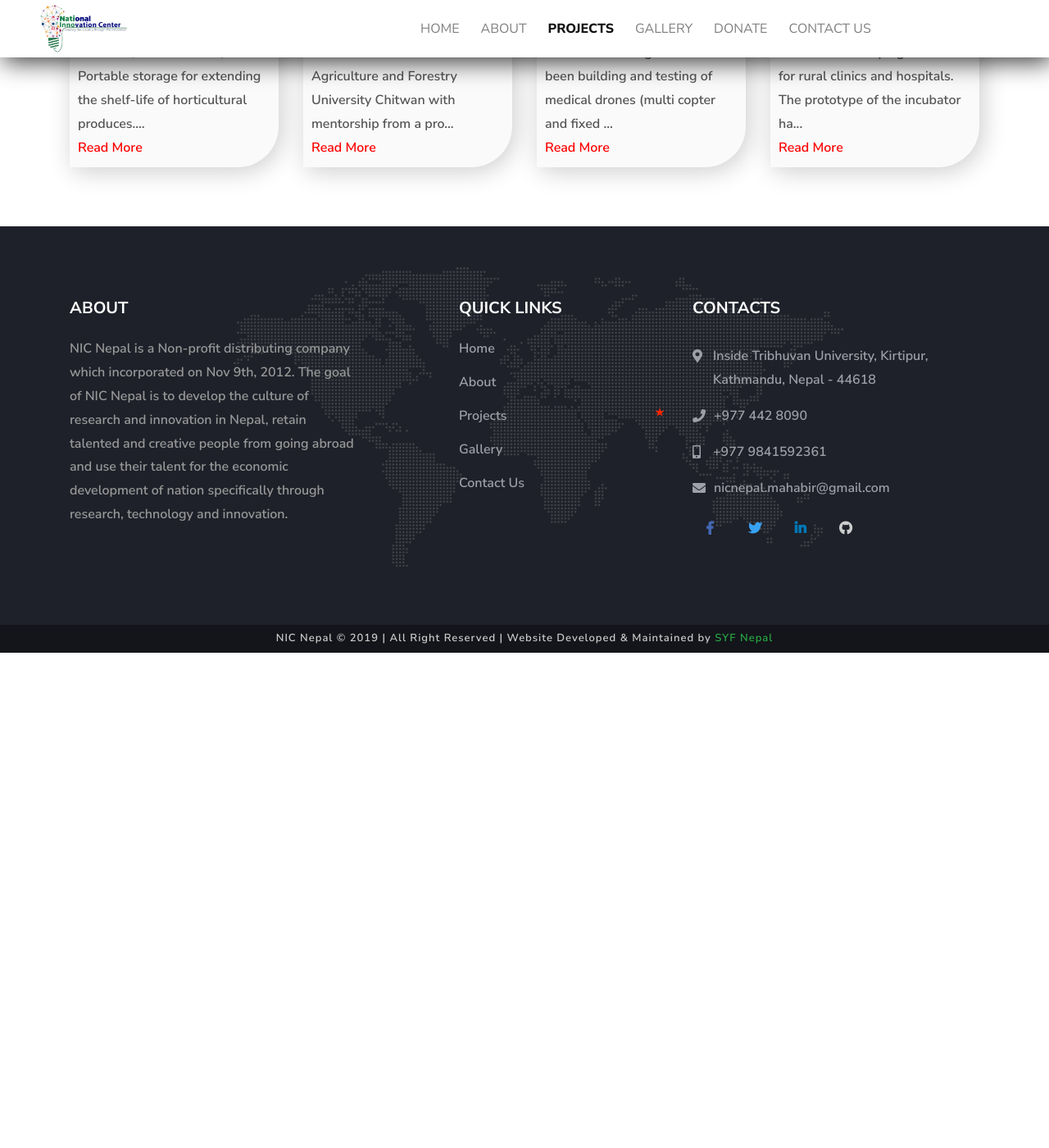
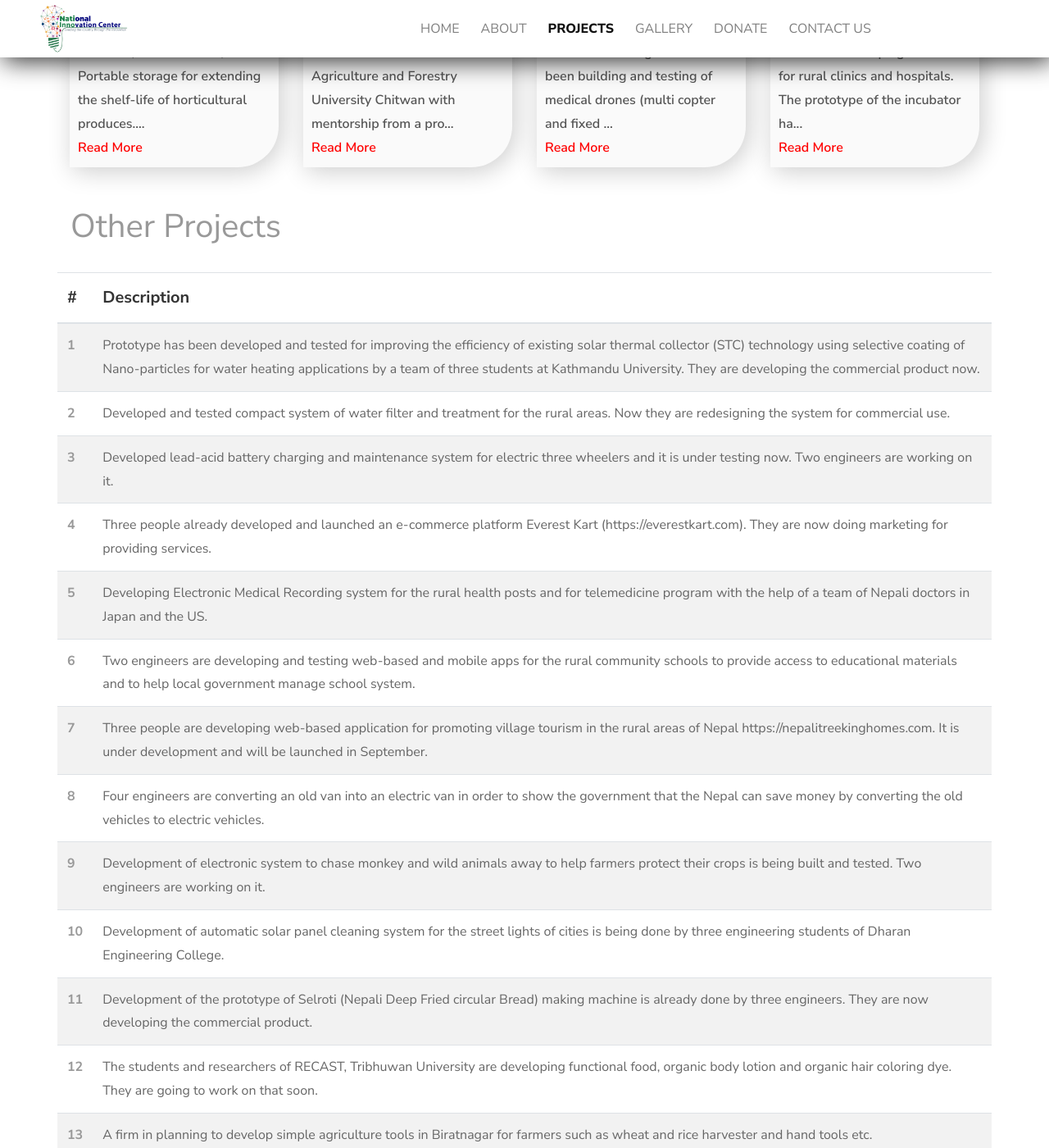
Before and after one commit to indraoli429/nicnepalofficial.github.io, a Jekyll site: the page built from projects/index.html, in a window 1280 px wide and 1400 px high, scrolled down 575 px. Shown: the whole window at 82% size. Built offline with Jekyll 4.4.1, drawn with Linux system fonts in a browser that asks for light colours; comment, search, counter and statistics services are not loaded; before the commit the page ends 1371 px from its top, so only the background shows below that; some of the changed text lies outside the part shown.

```diff
--- a/_sass/home.scss
+++ b/_sass/home.scss
@@ -276,8 +276,6 @@
     border: 0px solid transparent;
   }
 
-
-
   .single-project-box {
     background-color: #fafafa;
     border-radius: 50px 0 50px 0;
@@ -331,6 +329,16 @@
   .card-title{
     margin-bottom: 0;
   }
+
+  .table thead th {
+    color: #333;
+    font-size: 20px;
+  }
+  .table td {
+    color: #666;
+    font-weight: normal;
+  }
+
 }
 
 .quotetext {
--- a/_sass/projects.scss
+++ b/_sass/projects.scss
@@ -40,4 +40,7 @@
       padding: 0;
     }
   }
+  .table thead th {
+    color: #333;
+  }
 }
--- a/_sass/responsive.scss
+++ b/_sass/responsive.scss
@@ -108,6 +108,15 @@
   .single-project-box {
     margin-bottom: 1.5em;
   }
+  .contact-page .row, .contact-details.row .col-xs-12 {
+    padding: 0;
+  }
+  .ftco-section .about-text {
+    padding: 1.5em !important;
+  }
+  .section-title {
+    font-size: 2em;
+  }
 }
 
 @media(max-width: 360px) {
--- a/projects/index.html
+++ b/projects/index.html
@@ -44,5 +44,121 @@
       </div>
       {% endfor %}
     </div>
+
+    <!-- Other Projects -->
+    <div class="row">
+      <h1 class="py-4 text-center ml-3">Other Projects</h1>
+      <table class="table table-striped">
+        <thead>
+          <tr>
+            <th scope="col">#</th>
+            <th scope="col">Description</th>
+          </tr>
+        </thead>
+        <tbody>
+          <tr>
+            <th scope="row">1</th>
+            <td>Prototype has been developed and tested for improving the efficiency of existing solar thermal collector (STC)
+            technology using selective coating of Nano-particles for water heating applications by a team of three students at
+            Kathmandu University. They are developing the commercial product now.</td>
+          </tr>
+          <tr>
+            <th scope="row">2</th>
+            <td>Developed and tested compact system of water filter and treatment for the rural areas. Now they are redesigning the
+            system for commercial use.</td>
+          </tr>
+
+          <tr>
+            <th scope="row">3</th>
+            <td>Developed lead-acid battery charging and maintenance system for electric three wheelers and it is under testing now. Two
+            engineers are working on it.</td>
+          </tr>
+
+          <tr>
+            <th scope="row">4</th>
+            <td>Three people already developed and launched an e-commerce platform Everest Kart (https://everestkart.com). They are now
+            doing marketing for providing services.</td>
+          </tr>
+
+          <tr>
+            <th scope="row">5</th>
+            <td>Developing Electronic Medical Recording system for the rural health posts and for telemedicine program with the help of
+            a team of Nepali doctors in Japan and the US.</td>
+          </tr>
+          <tr>
+            <th scope="row">6</th>
+            <td>Two engineers are developing and testing web-based and mobile apps for the rural community schools to provide access to
+            educational materials and to help local government manage school system.</td>
+          </tr>
+
+          <tr>
+            <th scope="row">7</th>
+            <td>Three people are developing web-based application for promoting village tourism in the rural areas of Nepal
+            https://nepalitreekinghomes.com. It is under development and will be launched in September.</td>
+          </tr>
+
+          <tr>
+            <th scope="row">8</th>
+            <td>Four engineers are converting an old van into an electric van in order to show the government that the Nepal can save
+            money by converting the old vehicles to electric vehicles.</td>
+          </tr>
+
+          <tr>
+            <th scope="row">9</th>
+            <td>Development of electronic system to chase monkey and wild animals away to help farmers protect their crops is being
+            built and tested. Two engineers are working on it.</td>
+          </tr>
+
+          <tr>
+            <th scope="row">10</th>
+            <td>Development of automatic solar panel cleaning system for the street lights of cities is being done by three engineering
+            students of Dharan Engineering College.</td>
+          </tr>
+
+          <tr>
+            <th scope="row">11</th>
+            <td>Development of the prototype of Selroti (Nepali Deep Fried circular Bread) making machine is already done by three
+            engineers. They are now developing the commercial product.</td>
+          </tr>
+
+          <tr>
+            <th scope="row">12</th>
+            <td>The students and researchers of RECAST, Tribhuwan University are developing functional food, organic body lotion and
+            organic hair coloring dye. They are going to work on that soon.</td>
+          </tr>
+
+          <tr>
+            <th scope="row">13</th>
+            <td>A firm in planning to develop simple agriculture tools in Biratnagar for farmers such as wheat and rice harvester and
+            hand tools etc.</td>
+          </tr>
+
+          <tr>
+            <th scope="row">14</th>
+            <td>One engineer is working on to develop simple and cheaper cloth washing machines for low income household living in the
+            urban areas.</td>
+          </tr>
+
+          <tr>
+            <th scope="row">15</th>
+            <td>A proposal has been received for the development of a special ATV (All-Terrain Vehicle) for multiple uses that can be
+            driven in the rural roads of the mountains of Nepal.</td>
+          </tr>
+
+          <tr>
+            <th scope="row">16</th>
+            <td>One Nepali aeronautical engineer now living and working in the US has been planning to build a two-seater plane and
+            provide training to Nepali engineers.</td>
+          </tr>
+
+          <tr>
+            <th scope="row">17</th>
+            <td>Two engineers are planning to develop simple and automatic cow milking machine. They are looking for ideas now.</td>
+          </tr>
+        </tbody>
+      </table>
+    </div>
+
+
   </div>
 </section>
```
Also changed, not shown: about.html (+6 -3 lines), donate.html (+8 -4 lines).
